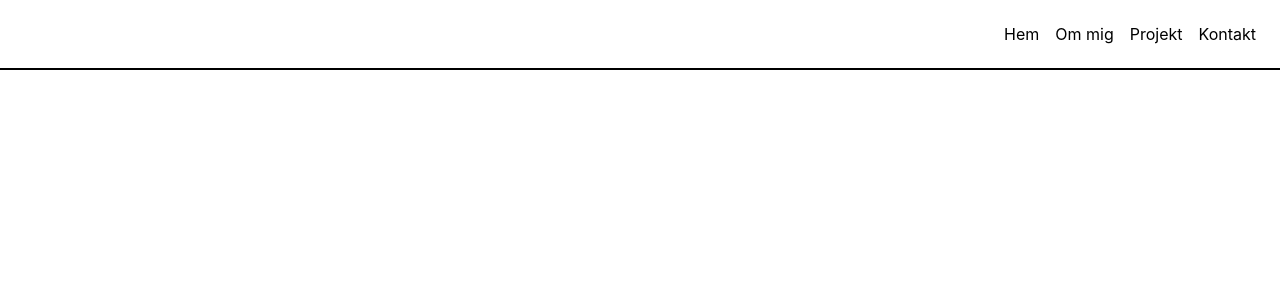
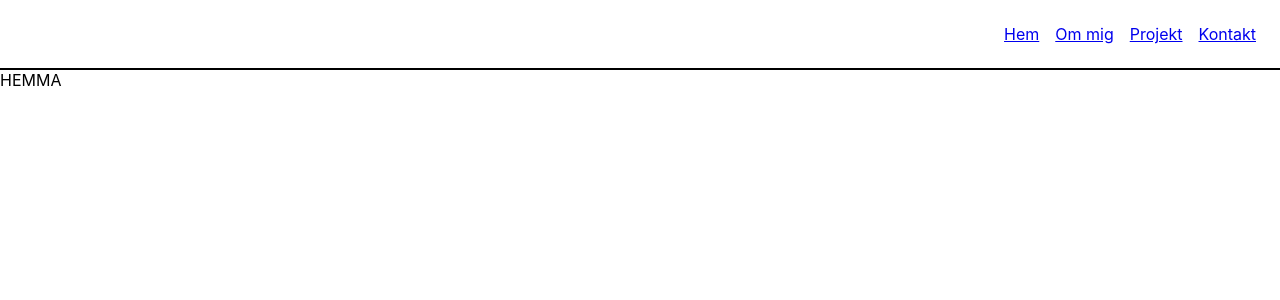
Before and after one commit to Carljohan-hornestam/portfolio-webpage, a React (Create React App) app: page / in a window 1280 px wide. Shown: the top 300 px of the page. Built offline with nearby package versions, Linux system fonts and the light colour scheme.

Commit message:
Added routing

```diff
--- a/package.json
+++ b/package.json
@@ -14,6 +14,7 @@
     "axios": "^0.21.1",
     "react": "^17.0.2",
     "react-dom": "^17.0.2",
+    "react-router-dom": "^5.2.0",
     "react-scripts": "4.0.3",
     "typescript": "^4.2.3",
     "web-vitals": "^1.1.1"
--- a/src/App.tsx
+++ b/src/App.tsx
@@ -1,17 +1,47 @@
-import React, {useState, useEffect} from "react";
+import React, { useState, useEffect } from "react";
+import { BrowserRouter, Switch, Route } from "react-router-dom";
 import axios from "axios";
 import Header from "./components/Header";
+import About from "./components/About";
+import Projects from "./components/Projects";
+import Contact from "./components/Contact";
 
 const App: React.FC = () => {
   const [routes, setRoutes] = useState<[]>([]);
 
   useEffect(() => {
-    axios.get('/data/routes.json').then((res) => {
-      setRoutes(res.data.routes)
-    })
-  }, [])
+    axios.get("/data/routes.json").then((res) => {
+      setRoutes(res.data.routes);
+    });
+  }, []);
 
-  return <Header routes={routes}/>;
+  function renderHome() {
+    return (
+      <div>HEMMA</div>
+    )
+  }
+
+  return (
+    <>
+    <BrowserRouter>
+    <Header routes={routes}/>
+        <Switch>
+          <Route exact path="/">
+            {renderHome()}
+          </Route>
+          <Route path="/about">
+            <About/>
+          </Route>
+          <Route path="/projects">
+            <Projects/>
+          </Route>
+          <Route path="/contact">
+            <Contact/>
+          </Route>
+        </Switch>
+    </BrowserRouter>
+    </>
+  );
 };
 
 export default App;
--- /dev/null
+++ b/src/components/About.tsx
@@ -0,0 +1,13 @@
+import { makeStyles, Grid } from "@material-ui/core";
+
+const useStyles = makeStyles((theme) => ({
+
+}));
+
+export default function About() {
+  const styles = useStyles();
+
+  return (
+    <div>OM MEI</div>
+  );
+}
--- /dev/null
+++ b/src/components/Contact.tsx
@@ -0,0 +1,13 @@
+import { makeStyles, Grid } from "@material-ui/core";
+
+const useStyles = makeStyles((theme) => ({
+
+}));
+
+export default function Contact() {
+  const styles = useStyles();
+
+  return (
+    <div>KONTAKTA PÅ MIG</div>
+  );
+}
--- a/src/components/Header.tsx
+++ b/src/components/Header.tsx
@@ -1,31 +1,39 @@
-import { makeStyles, Grid } from '@material-ui/core';
+import { makeStyles, Grid } from "@material-ui/core";
+import { Link } from "react-router-dom";
 
 const useStyles = makeStyles((theme) => ({
   routesContainer: {
-    margin: theme.spacing(2)
-  }
-}))
+    margin: theme.spacing(2),
+  },
+}));
 
 interface HeaderProps {
-  routes: [],
+  routes: [];
 }
 interface Route {
-  route: string,
-  name: string
+  route: string;
+  name: string;
 }
 
 export default function Header(props: HeaderProps) {
   const styles = useStyles();
 
   return (
-    <Grid container style={{borderBottom: "2px solid black"}}>
-      <Grid container item xs={12} justify="flex-end" spacing={2} className={styles.routesContainer}>
+    <Grid container style={{ borderBottom: "2px solid black" }}>
+      <Grid
+        container
+        item
+        xs={12}
+        justify="flex-end"
+        spacing={2}
+        className={styles.routesContainer}
+      >
         {props.routes.map((route: Route, index: number) => {
           return (
-          <Grid key={index} item>
-            {route.name}
-          </Grid>
-          )
+            <Grid key={index} item>
+              <Link to={route.route}>{route.name}</Link>
+            </Grid>
+          );
         })}
       </Grid>
     </Grid>
--- /dev/null
+++ b/src/components/Projects.tsx
@@ -0,0 +1,13 @@
+import { makeStyles, Grid } from "@material-ui/core";
+
+const useStyles = makeStyles((theme) => ({
+
+}));
+
+export default function Projects() {
+  const styles = useStyles();
+
+  return (
+    <div>PROJEKT</div>
+  );
+}
```
Also changed, not shown: 1 other file (tests, documents, lock files or other folders).
